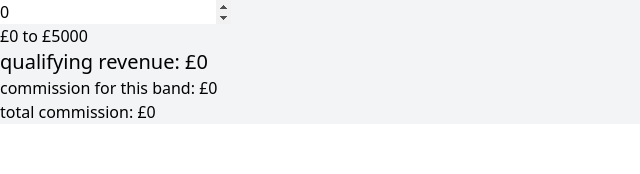
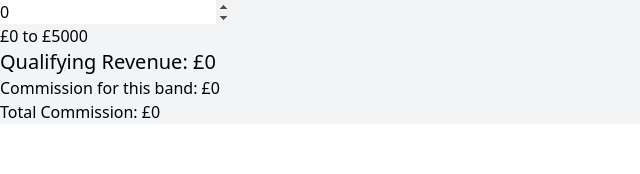
Before and after one commit to caliguIa/ous, a React (Vite) app: page / in a window 1280 px wide. Shown: the top 174 px of the page, without its empty margins (0-640 px from the left). Built offline with nearby package versions, Linux system fonts and the light colour scheme.

Commit message:
feat: schemas dir, langfile init

```diff
--- a/src/components/widget/widget.tsx
+++ b/src/components/widget/widget.tsx
@@ -1,6 +1,5 @@
 import { useCallback, useMemo, useState, ChangeEventHandler } from 'react';
-import { getCommission } from '../../utils';
-import { COMMISSION_RATES } from '../../utils';
+import { LANG, getCommission, COMMISSION_RATES, CUR_LANG } from '../../utils';
 
 export const Widget = () => {
   const [revenueValue, setRevenueValue] = useState<number>(0);
@@ -21,12 +20,18 @@ export const Widget = () => {
             <div>
               £{bandMin} to £{bandMax}
             </div>
-            <div className="text-xl font-medium text-black">qualifying revenue: £{qualifyingRevenueAmount}</div>
-            <div>commission for this band: £{commission}</div>
+            <div className="text-xl font-medium text-black">
+              {LANG[CUR_LANG]['WIDGET.BAND.QUALIFYING_REVENUE']} £{qualifyingRevenueAmount}
+            </div>
+            <div>
+              {LANG[CUR_LANG]['WIDGET.BAND.COMMISSION']} £{commission}
+            </div>
           </div>
         );
       })}
-      <div>total commission: £{totalCommission}</div>
+      <div>
+        {LANG[CUR_LANG]['WIDGET.TOTAL_COMMISSION']} £{totalCommission}
+      </div>
     </div>
   );
 };
--- /dev/null
+++ b/src/schemas/index.ts
@@ -0,0 +1 @@
+export * from './lang';
--- /dev/null
+++ b/src/schemas/lang.ts
@@ -0,0 +1,6 @@
+export type Languages = {
+  EN: 'EN';
+  FR: 'FR';
+};
+
+export type CurrentLanguage = Languages[keyof Languages];
--- a/src/utils/constants.ts
+++ b/src/utils/constants.ts
@@ -5,3 +5,5 @@ export const COMMISSION_RATES = [
   { min: 15000, max: 20000, rate: 0.2 },
   { min: 20000, max: Infinity, rate: 0.25 },
 ] as const;
+
+export const CUR_LANG = 'EN';
--- a/src/utils/index.ts
+++ b/src/utils/index.ts
@@ -1,4 +1,5 @@
 import { getCommission } from './helpers';
-import { COMMISSION_RATES } from './constants';
+import { COMMISSION_RATES, CUR_LANG } from './constants';
+import { LANG } from './lang';
 
-export { getCommission, COMMISSION_RATES };
+export { getCommission, COMMISSION_RATES, LANG, CUR_LANG };
--- /dev/null
+++ b/src/utils/lang.ts
@@ -0,0 +1,7 @@
+export const LANG = {
+  EN: {
+    'WIDGET.BAND.QUALIFYING_REVENUE': 'Qualifying Revenue:',
+    'WIDGET.BAND.COMMISSION': 'Commission for this band:',
+    'WIDGET.TOTAL_COMMISSION': 'Total Commission:',
+  },
+} as const;
```
Also changed, not shown: src/utils/lang-en.ts (deleted).
